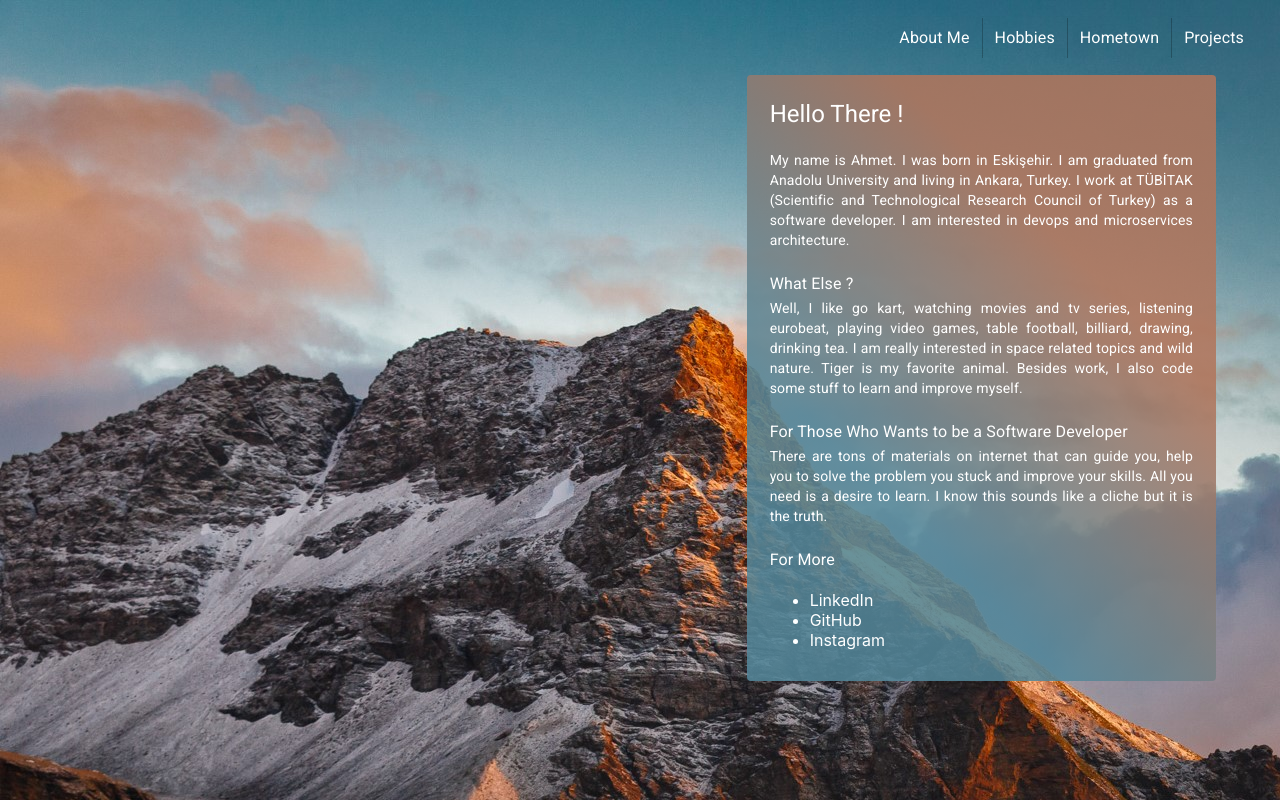
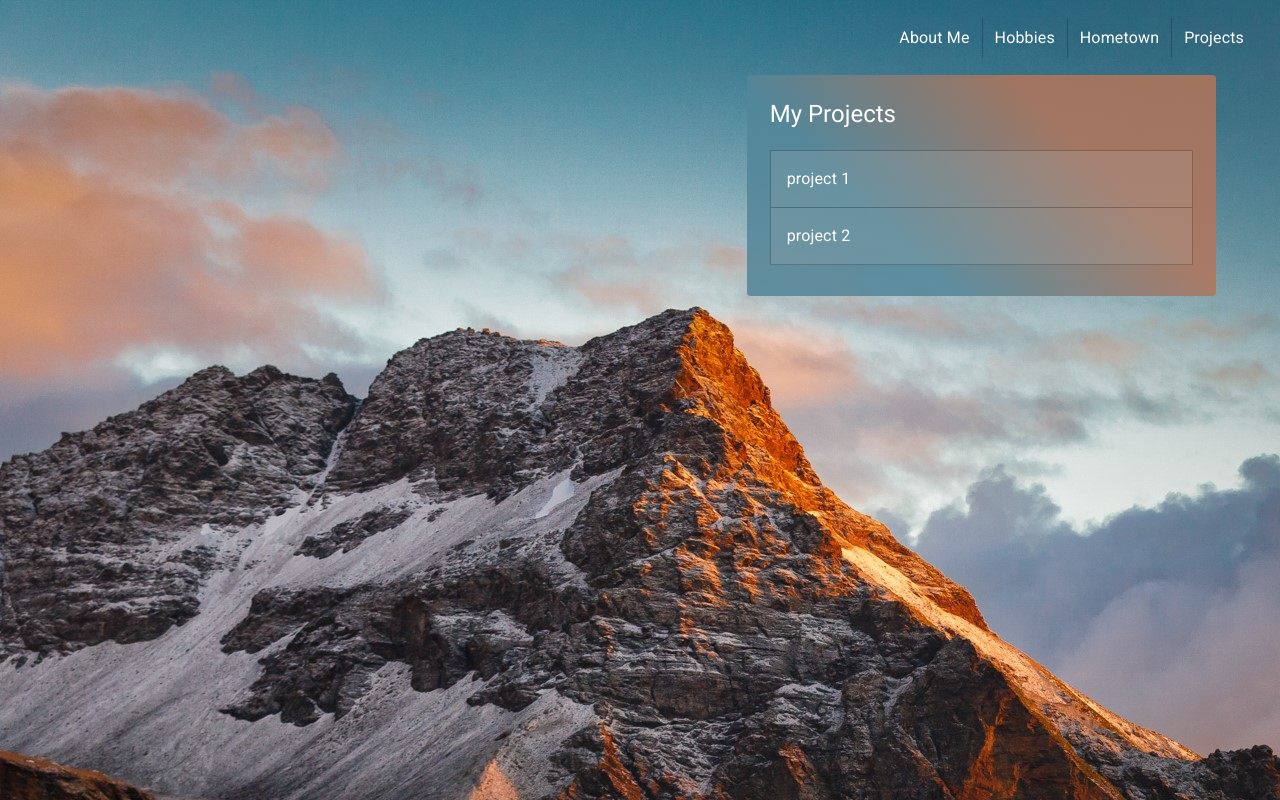
Before and after one commit to ahmsay/ahmsay.github.io, a React (Create React App) app: page / in a window 1280 px wide. Built offline with nearby package versions, Linux system fonts and the light colour scheme.

Commit message:
projects component style finished

```diff
--- a/src/components/tabs/Projects.jsx
+++ b/src/components/tabs/Projects.jsx
@@ -1,33 +1,94 @@
-import React from 'react'
-import { makeStyles } from '@material-ui/core/styles'
-import { List, ListItem, ListItemIcon, ListItemText, Card, CardContent, Icon } from '@material-ui/core'
+import React, { Component } from 'react'
+import { withStyles } from '@material-ui/core/styles'
+import { Card, CardContent, Typography } from '@material-ui/core'
+import MuiExpansionPanel from '@material-ui/core/ExpansionPanel'
+import MuiExpansionPanelSummary from '@material-ui/core/ExpansionPanelSummary'
+import MuiExpansionPanelDetails from '@material-ui/core/ExpansionPanelDetails'
 
-const useStyles = makeStyles((theme) => ({
+const useStyles = (theme) => ({
   card: theme.card
-}))
+})
 
-const Projects = () => {
-  const classes = useStyles();
+const ExpansionPanel = withStyles({
+  root: {
+    backgroundColor: '#0001',
+    color: '#fff',
+    border: '1px solid rgba(0, 0, 0, .125)',
+    boxShadow: 'none',
+    '&:not(:last-child)': {
+      borderBottom: 0
+    },
+    '&:before': {
+      display: 'none'
+    },
+    '&$expanded': {
+      margin: 'auto'
+    }
+  },
+  expanded: {}
+})(MuiExpansionPanel)
+
+const ExpansionPanelSummary = withStyles({
+  root: {
+    backgroundColor: '#fff2',
+    borderBottom: '1px solid rgba(0, 0, 0, .125)',
+    marginBottom: -1,
+    minHeight: 56,
+    '&$expanded': {
+      minHeight: 56
+    }
+  },
+  content: {
+    '&$expanded': {
+      margin: '12px 0'
+    }
+  },
+  expanded: {}
+})(MuiExpansionPanelSummary)
+
+const ExpansionPanelDetails = withStyles((theme) => ({
+  root: {
+    padding: theme.spacing(2)
+  }
+}))(MuiExpansionPanelDetails)
+
+class Projects extends Component {
+  state = {
+    expandedPanelIndex: '-',
+    newExpanded: false
+  }
+  render() {
+    const { classes } = this.props
+    const { mainTitle, projects } = this.props.card
+    const handleChange = (index) => (event, newExpanded) => {
+      this.setState({
+        expandedPanelIndex: index,
+        newExpanded
+      })
+    }
+    const projectList = projects.map((project, index) => {
+      return (
+        <ExpansionPanel key={ index } square expanded={ this.state.expandedPanelIndex === index && this.state.newExpanded } onChange={ handleChange(index) }>
+          <ExpansionPanelSummary>
+            <Typography>{ project.title }</Typography>
+          </ExpansionPanelSummary>
+          <ExpansionPanelDetails>
+            <Typography>
+              { project.detail }
+            </Typography>
+          </ExpansionPanelDetails>
+        </ExpansionPanel>
+      )
+    })
     return (
       <Card className={ classes.card } variant="outlined" align="justify">
         <CardContent>
-        <List component="nav" aria-label="contacts">
-          <ListItem button>
-            <ListItemIcon>
-            <Icon>star</Icon>
-            </ListItemIcon>
-            <ListItemText primary="Churnify" />
-          </ListItem>
-          <ListItem button>
-            <ListItemIcon>
-              <Icon>star</Icon>
-            </ListItemIcon>
-            <ListItemText primary="Star Wars Quick Guide" />
-          </ListItem>
-        </List>
+          <Typography variant="h5">{ mainTitle }</Typography><br/>
+          { projectList }
         </CardContent>
       </Card>
     )
   }
+}
 
-export default Projects
+export default withStyles(useStyles)(Projects)
--- a/src/reducers/rootReducer.js
+++ b/src/reducers/rootReducer.js
@@ -1,5 +1,5 @@
 const initState = {
-  activeTabId: 1,
+  activeTabId: 4,
   tabs: [
     {
       id: 1,
@@ -50,8 +50,18 @@ const initState = {
     {
       id: 4,
       title: 'Projects',
-      body: {
-
+      card: {
+        mainTitle: 'My Projects',
+        projects: [
+          {
+            title: 'project 1',
+            detail: 'Lorem ipsum dolor sit amet, consectetur adipiscing elit. Suspendisse malesuada lacus ex, sit amet blandit leo lobortis eget. Lorem ipsum dolor sit amet, consectetur adipiscing elit. Suspendisse malesuada lacus ex, sit amet blandit leo lobortis eget.'
+          },
+          {
+            title: 'project 2',
+            detail: 'Lorem ipsum dolor sit amet, consectetur adipiscing elit. Suspendisse malesuada lacus ex, sit amet blandit leo lobortis eget. Lorem ipsum dolor sit amet, consectetur adipiscing elit. Suspendisse malesuada lacus ex, sit amet blandit leo lobortis eget.'
+          }
+        ]
       }
     }
   ]
```
Lines whose indentation alone changed are shown as unchanged.
